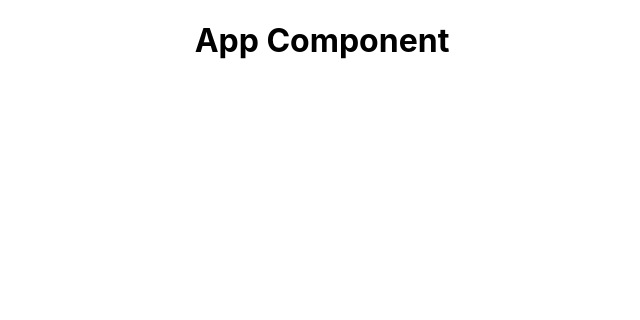
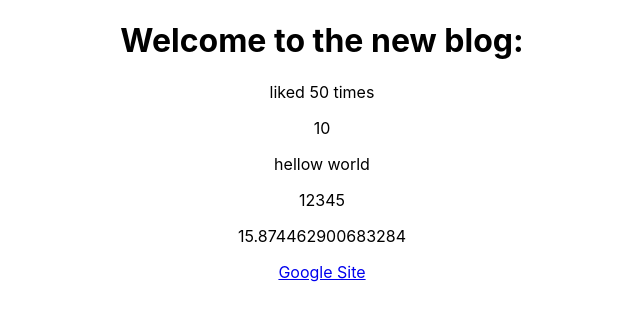
Before and after one commit to iamjayenmthakuri/my-react, a React (Create React App) app: page / in a window 1280 px wide. Shown: the top 320 px of the page, without its empty margins (318-958 px from the left). Built offline with nearby package versions, Linux system fonts and the light colour scheme.

Commit message:
dynamic values in template

```diff
--- a/src/App.js
+++ b/src/App.js
@@ -1,10 +1,23 @@
 import "./App.css";
 
 function App() {
+  const title = "Welcome to the new blog:";
+  const like = 50;
+  const link = "https://www.google.com";
+  // const person ={
+  //   name: 'jayen';
+  //   age: 30
+  // }
   return (
     <div className="App">
       <div className="content">
-        <h1>App Component</h1>
+        <h1>{title}</h1>
+        <p>liked {like} times</p>
+        <p>{10}</p>
+        <p>{"hellow world "}</p>
+        <p>{[1, 2, 3, 4, 5]}</p>
+        <p>{Math.random() * 20}</p>
+        <a href={link}>Google Site</a>
       </div>
     </div>
   );
```
